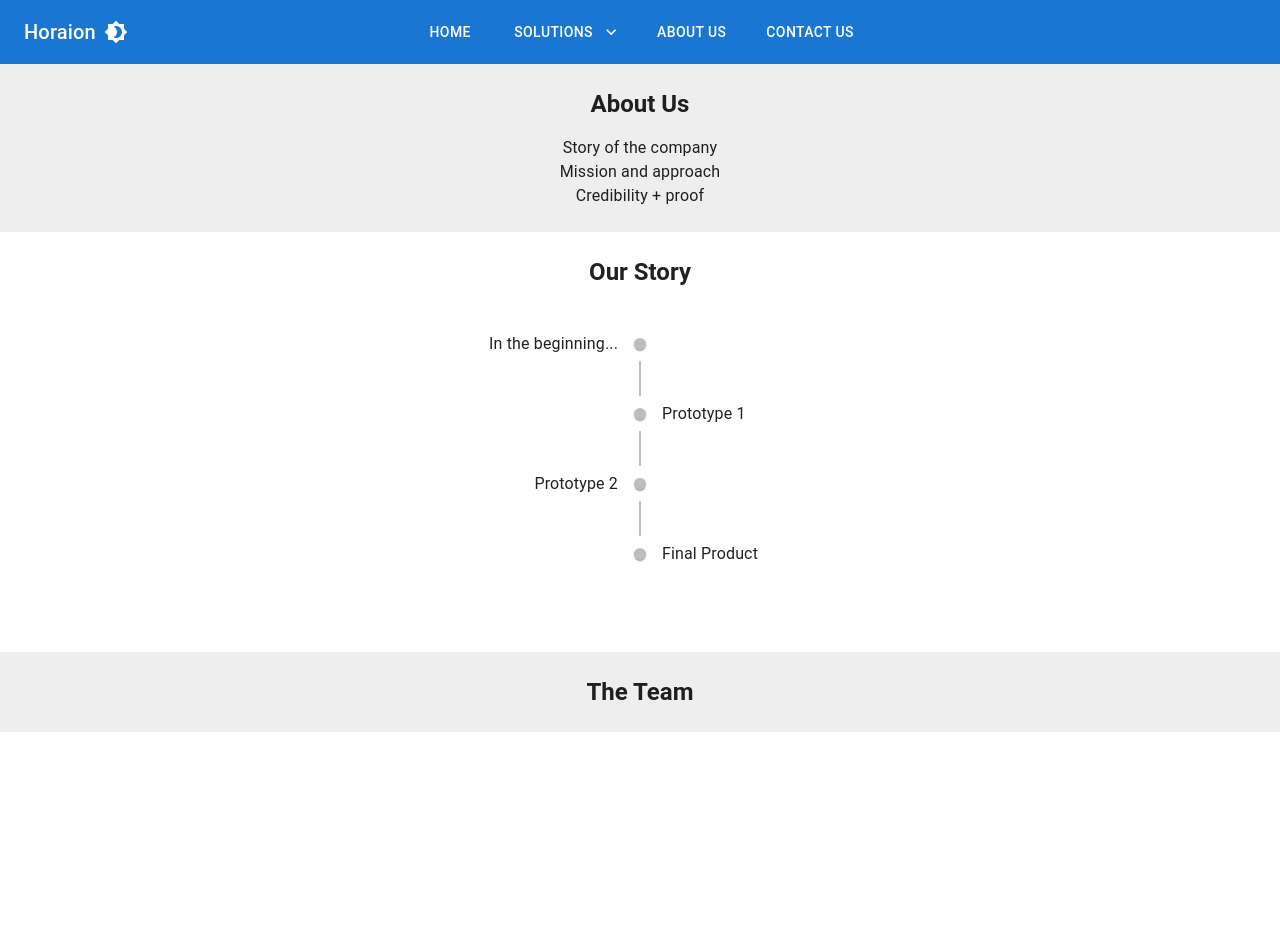
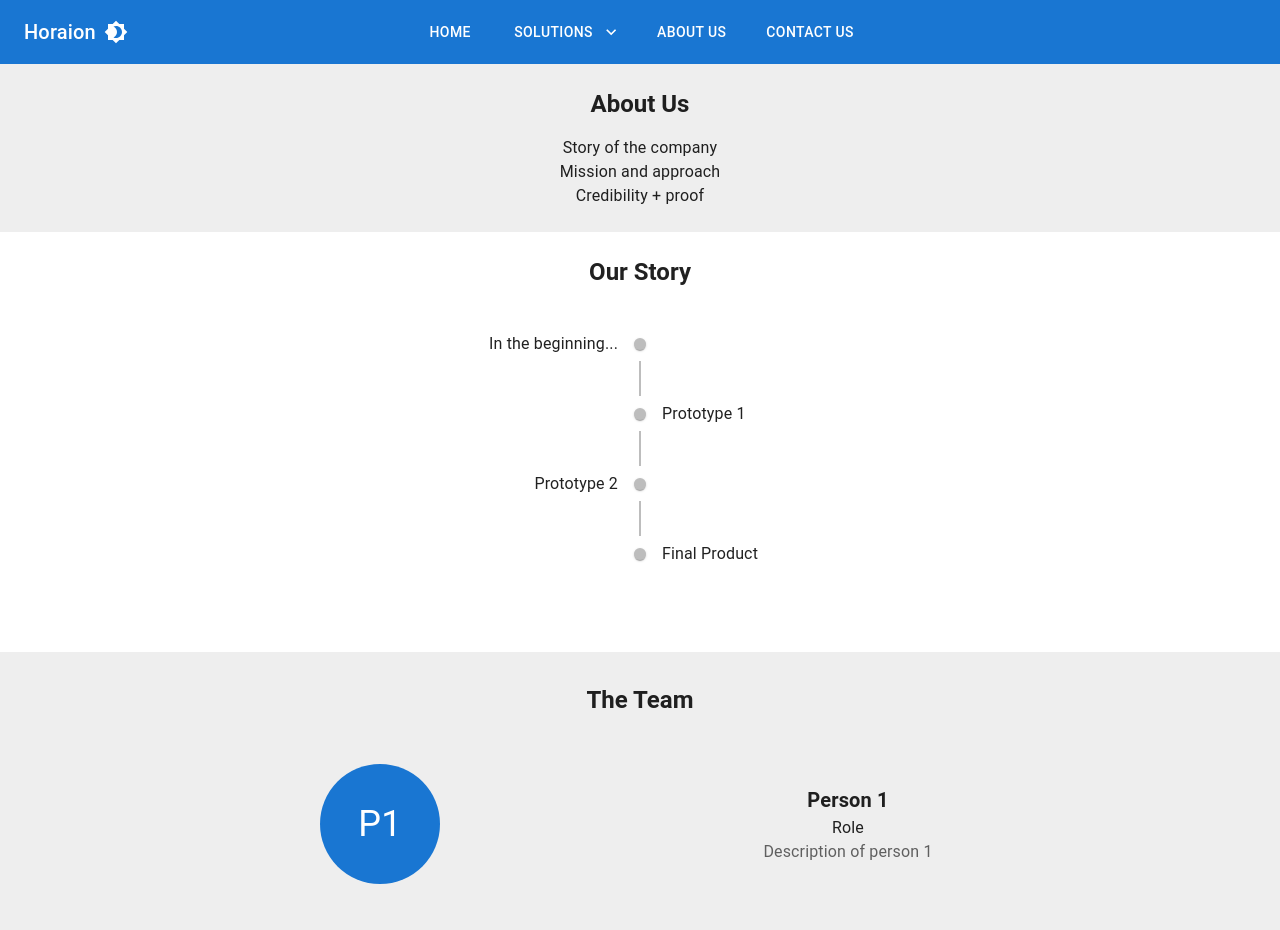
Before and after one commit to the-axyze/horaion-landing-page, a React (Vite) app: page /about in a window 1280 px wide. Shown: the top 930 px of the page. Before the commit the page ends 800 px from the top, so only its background shows below. Built offline with nearby package versions, Linux system fonts and the light colour scheme.

Commit message:
feat: updated TeamBackground
- added avatar and description for introduction of key team members
- used placeholder text for easier editing in future iterations

```diff
--- a/src/components/TeamBackground.tsx
+++ b/src/components/TeamBackground.tsx
@@ -1,12 +1,84 @@
-import React from "react";
-import { Box, Typography } from "@mui/material";
+import { Box, Typography, Grid, Avatar } from "@mui/material";
+
+// helper
+const getInitials = (name: string) =>
+  name
+    .split(" ")
+    .map((w) => w[0])
+    .join("");
+
+const team = [
+  {
+    name: "Person 1",
+    role: "Role",
+    description: "Description of person 1",
+    image: "",
+  },
+  {
+    name: "Person 2",
+    role: "Role 2",
+    description: "Description of person 2",
+    image: "",
+  },
+];
 
 const TeamBackground = () => {
   return (
-    <Box sx={{ p: 3, bgcolor: "grey.200" }}>
-      <Typography variant="h5" align="center" fontWeight="bold">
+    <Box sx={{ p: 4, bgcolor: "grey.200" }}>
+      <Typography variant="h5" align="center" fontWeight="bold" sx={{ mb: 6 }}>
         The Team
       </Typography>
+
+      {team.map((member, index) => (
+        <Grid
+          key={index}
+          container
+          spacing={4}
+          justifyContent="center"
+          sx={{ mb: 6 }}
+        >
+          {/* LEFT */}
+          <Grid
+            size={{ xs: 12, md: 4 }}
+            display="flex"
+            justifyContent="center"
+            alignItems="center"
+          >
+            <Avatar
+              src={member.image || undefined}
+              sx={{
+                width: 120,
+                height: 120,
+                bgcolor: "primary.main",
+                fontSize: 36,
+              }}
+            >
+              {!member.image && getInitials(member.name)}
+            </Avatar>
+          </Grid>
+
+          {/* RIGHT */}
+          <Grid
+            size={{ xs: 12, md: 5 }}
+            display="flex"
+            flexDirection="column"
+            justifyContent="center"
+            alignItems="center"
+          >
+            <Typography variant="h6" fontWeight="bold">
+              {member.name}
+            </Typography>
+
+            <Typography variant="body1" color="text.primary">
+              {member.role}
+            </Typography>
+
+            <Typography variant="body1" color="text.secondary">
+              {member.description}
+            </Typography>
+          </Grid>
+        </Grid>
+      ))}
     </Box>
   );
 };
```
